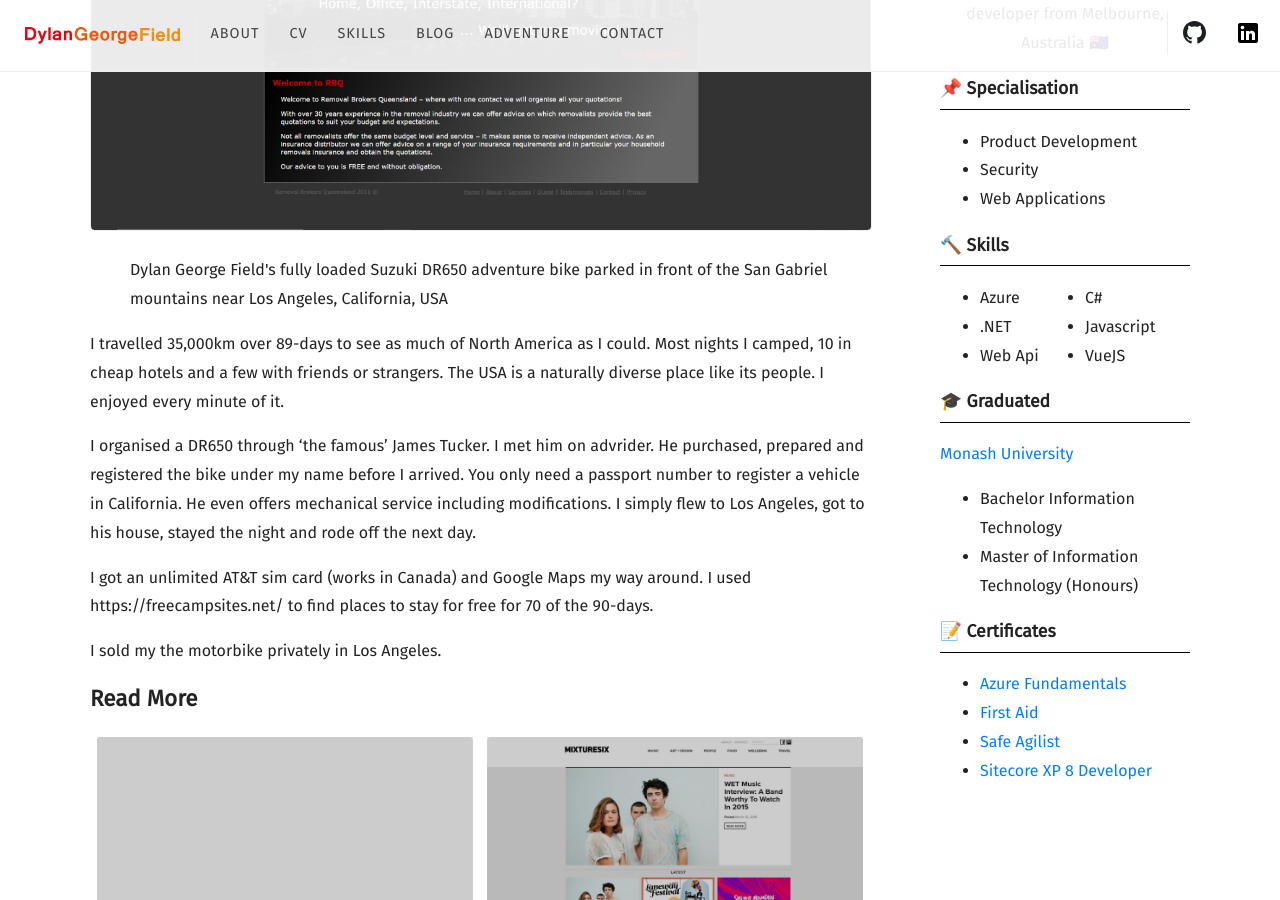
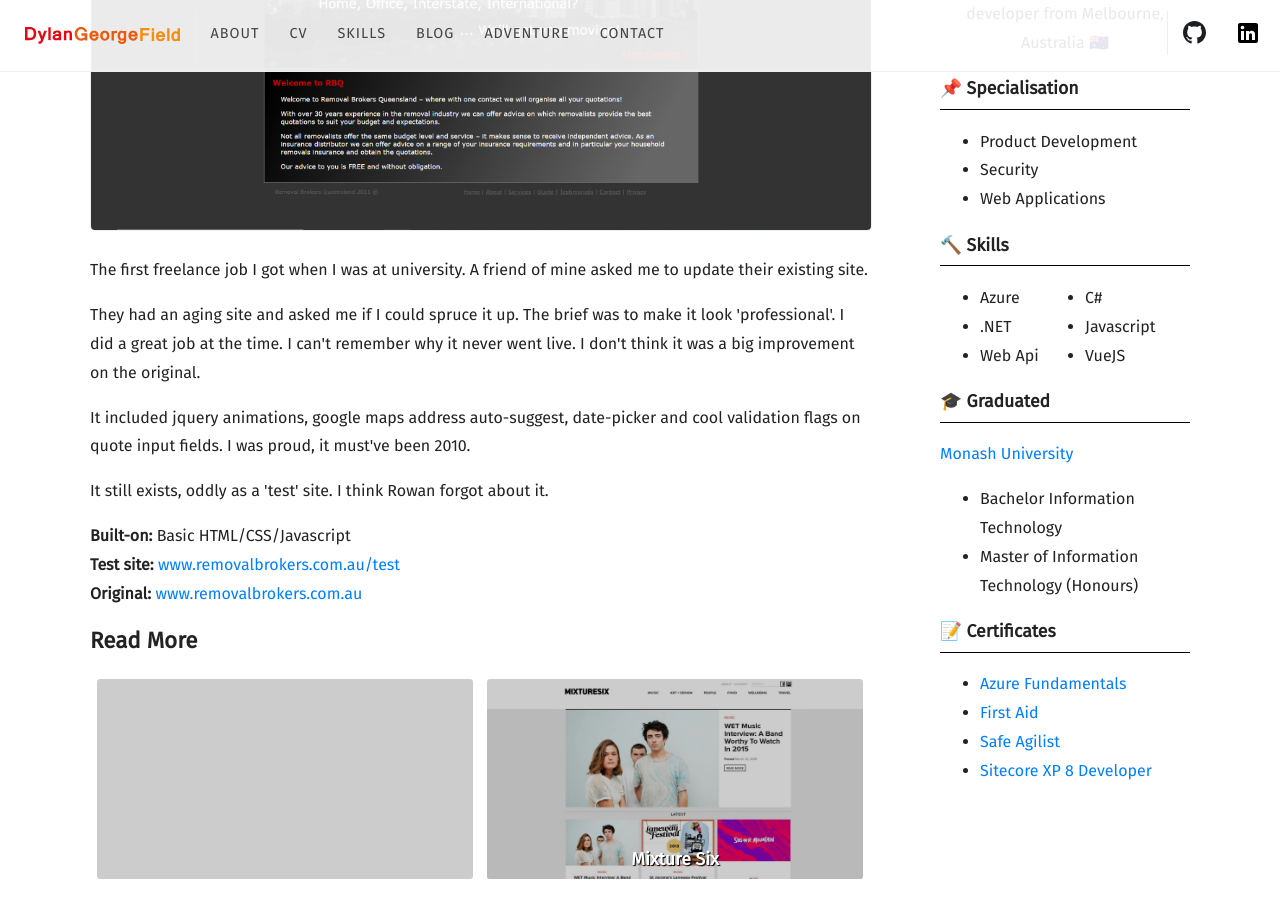
Before and after one commit to Dylan-George-Field/software.georgefield.com.au, a Jekyll site: the page built from _posts/2019-11-21-removal-brokers-queensland.md, in a window 1280 px wide and 900 px high, scrolled down 441 px. Built offline with Jekyll 4.4.1, drawn with Linux system fonts in a browser that asks for light colours; nearby versions of some CDN libraries; some web fonts are replaced; comment, search, counter and statistics services are not loaded.

Commit message:
Add removal brokers queensland page

```diff
--- a/_posts/2019-11-21-removal-brokers-queensland.md
+++ b/_posts/2019-11-21-removal-brokers-queensland.md
@@ -4,17 +4,23 @@
 categories:
   - Websites
 feature_image: /images/blog/removal-brokers-queensland/removal-brokers-queensland-homepage.png
-feature_image_title: Dylan George Field's fully loaded Suzuki DR650 adventure bike parked in front of the San Gabriel mountains near Los Angeles, California, USA
+feature_image_title:
 ---
-I travelled 35,000km over 89-days to see as much of North America as I could.
-Most nights I camped, 10 in cheap hotels and a few with friends or strangers.
-The USA is a naturally diverse place like its people. I enjoyed every minute of it.
-
-I organised a DR650 through 'the famous' James Tucker. I met him on advrider. He purchased,
-prepared and registered the bike under my name before I arrived. You only need a passport number to register a vehicle in California. He even offers mechanical service including modifications. I simply flew to Los Angeles, got to his house, stayed the night and rode off
-the next day.
-
-I got an unlimited AT&T sim card (works in Canada) and Google Maps my way around. I used
-https://freecampsites.net/ to find places to stay for free for 70 of the 90-days.
-
-I sold my the motorbike privately in Los Angeles.
+<p>
+The first freelance job I got when I was at university. A friend of mine asked me to update
+their existing site.
+</p>
+<p>
+They had an aging site and asked me if I could spruce it up. The brief was to make it look 'professional'. I did a great job at the time. I can't remember why it never went live. I don't think it was a big improvement on the original.
+</p>
+<p>
+It included jquery animations, google maps address auto-suggest, date-picker and cool validation flags on quote input fields. I was proud, it must've been 2010.
+</p>
+<p>
+It still exists, oddly as a 'test' site. I think Rowan forgot about it.
+</p>
+<p>
+<strong>Built-on:</strong> Basic HTML/CSS/Javascript <br />
+<strong>Test site:</strong> <a href="www.removalbrokers.com.au/test">www.removalbrokers.com.au/test</a> <br />
+<strong>Original:</strong> <a href="www.removalbrokers.com.au">www.removalbrokers.com.au</a>
+</p>
```
